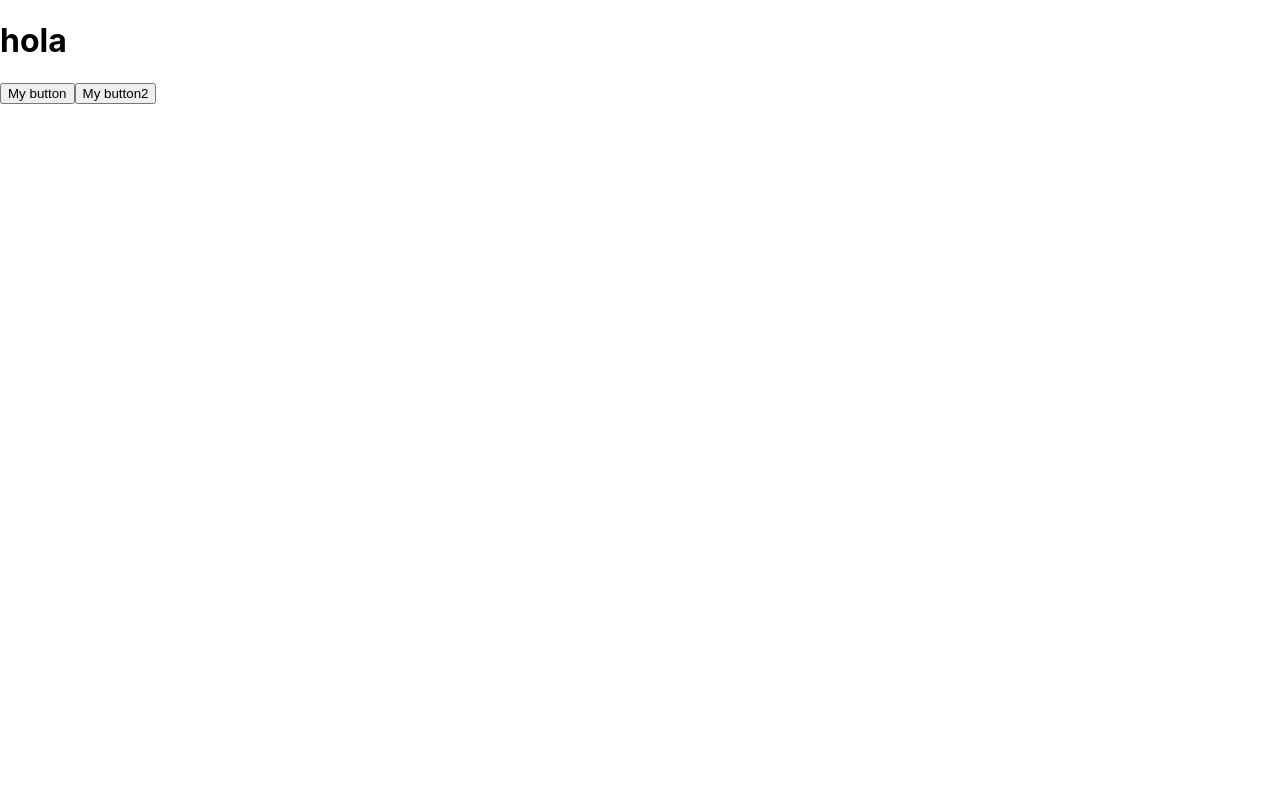
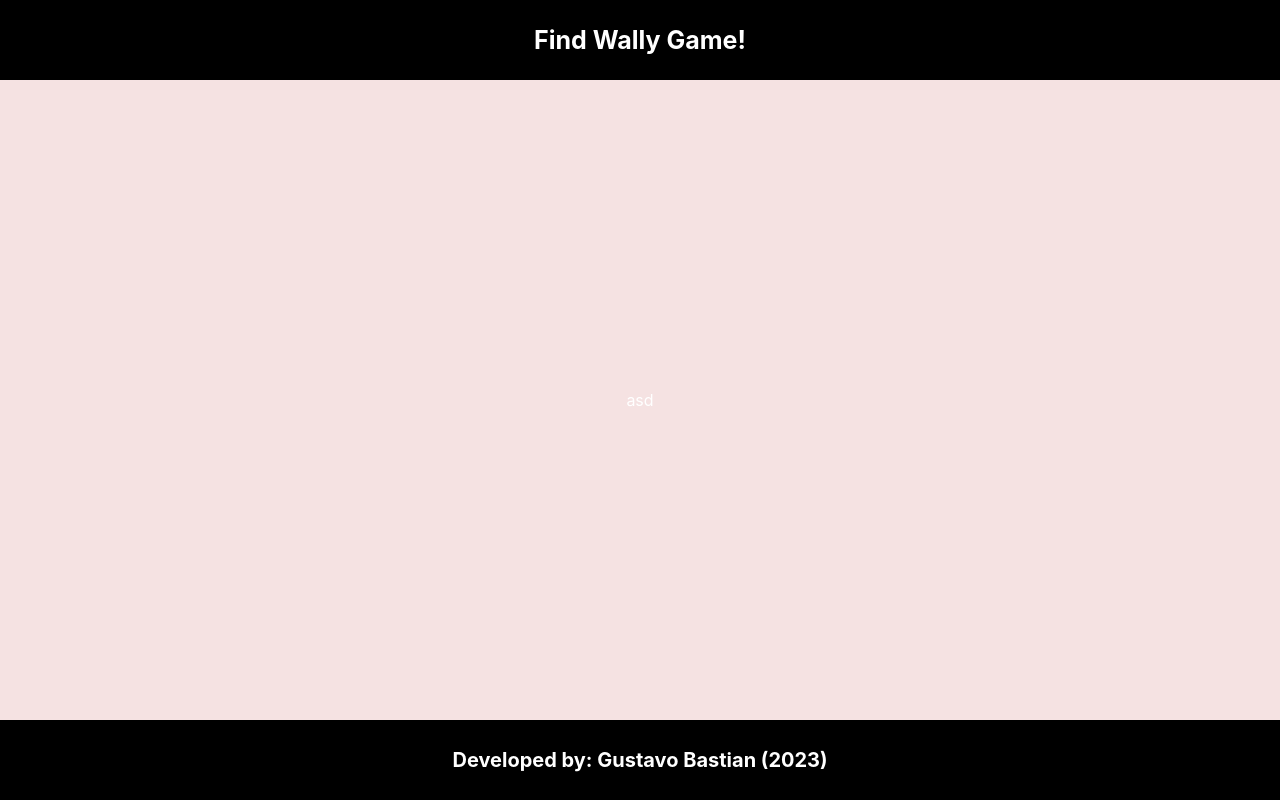
Before and after one commit to gustavobastian/findwaldo, a React (Create React App) app: page / in a window 1280 px wide. Built offline with nearby package versions, Linux system fonts and the light colour scheme.

Commit message:
adding header and footer

```diff
--- a/src/App.js
+++ b/src/App.js
@@ -1,56 +1,21 @@
 import React  from 'react';
-
-import { initializeApp } from "firebase/app";
-import { getFirestore,addDoc,collection,query, where, getDocs } from "firebase/firestore";
+import HeadFun from './components/header'
+import FooterFun from './components/footer'
+import GameFun from './components/gameBody'
 import './App.css';
 
-
-
-
-const firebaseConfig = {
-  apiKey: "AIzaSyAYygK3QDwcgWxfKF_YlAdhQx4_-LQS6so",
-  authDomain: "findwaldo-3caef.firebaseapp.com",
-  projectId: "findwaldo-3caef",
-  storageBucket: "findwaldo-3caef.appspot.com",
-  messagingSenderId: "663714635058",
-  appId: "1:663714635058:web:2014a1ae23054332fa8b2b"
-};
-
-// Initialize Firebase
-const app = initializeApp(firebaseConfig);
-const db = getFirestore(app);
 
 
 
 function App() {
 
 
-      // Add a new document in collection "cities"
-   const buttonFun = async ()=>{
-    try {
-      const docRef = await addDoc(collection(db, "users"), {
-        name: "Alan",
-        ranting: "121"
-      });
-      console.log("Document written with ID: ", docRef.id);
-    } catch (e) {
-      console.error("Error adding document: ", e);
-    }
-    };
 
-  const getFun= async()=>{
-      const q = query(collection(db, "users"));
-      const querySnapshot = await getDocs(q);
-      querySnapshot.forEach((doc) => {
-        // doc.data() is never undefined for query doc snapshots
-        console.log(doc.id, " => ", doc.data());
-      });
-  }
   return (
     <div >
-        <h1>hola</h1>
-        <button onClick={buttonFun}>My button</button>
-        <button onClick={getFun}>My button2</button>
+        <HeadFun />
+        <GameFun />
+        <FooterFun />
     </div>
   );
 }
--- /dev/null
+++ b/src/components/footer.js
@@ -0,0 +1,12 @@
+import React  from 'react';
+import '../styles/footer.css'
+
+const footerFun = (props)=>{
+    return(
+        <div className="footerClass">
+            Developed by: Gustavo Bastian (2023)
+        </div>
+    );
+};
+
+export default footerFun;
--- /dev/null
+++ b/src/components/gameBody.js
@@ -0,0 +1,12 @@
+import React  from 'react';
+import '../styles/gameClass.css'
+
+const gameFun = (props)=>{
+    return(
+        <div className="gameClass">
+          asd
+        </div>
+    );
+};
+
+export default gameFun;
--- /dev/null
+++ b/src/components/header.js
@@ -0,0 +1,12 @@
+import React  from 'react';
+import '../styles/header.css'
+
+const headFun = (props)=>{
+    return(
+        <div className="headerClass">
+            Find Wally Game!
+        </div>
+    );
+};
+
+export default headFun;
--- /dev/null
+++ b/src/styles/footer.css
@@ -0,0 +1,12 @@
+.footerClass{
+    height: 10vh;
+    background: black;
+    color: white;
+    display: flex;
+    justify-content: center;
+    text-align: center;
+    align-items: center;
+    font-size: 20px;
+    font-weight: bold;
+    margin-top: auto;
+}
--- /dev/null
+++ b/src/styles/gameClass.css
@@ -0,0 +1,10 @@
+.gameClass{
+    height: 80vh;
+    background: rgb(245, 226, 226);
+    color: white;
+    display: flex;
+    justify-content: center;
+    text-align: center;
+    align-items: center;
+
+}
--- /dev/null
+++ b/src/styles/header.css
@@ -0,0 +1,11 @@
+.headerClass{
+    height: 10vh;
+    background: black;
+    color: white;
+    display: flex;
+    justify-content: center;
+    text-align: center;
+    align-items: center;
+    font-size: 25px;
+    font-weight: bold;
+}
```
Also changed, not shown: src/services/db.js (added, +40 -0 lines).
